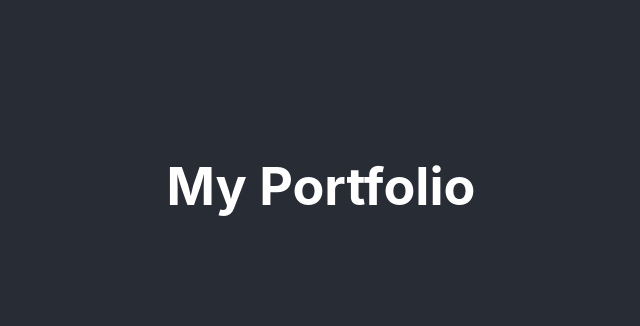
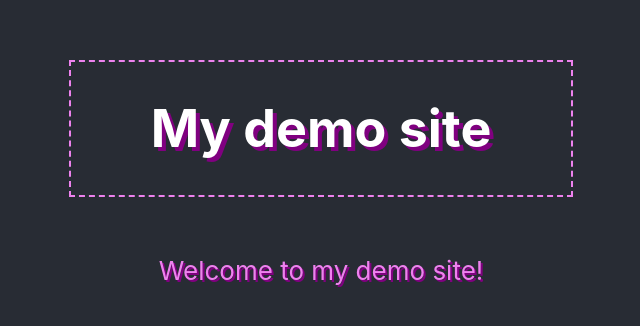
Before and after one commit to erfez/netlify-portfolio, a React (Create React App) app: page / in a window 1280 px wide. Shown: the part 214-540 px from the top of the page, without its empty margins (319-959 px from the left). Built offline with nearby package versions, Linux system fonts and the light colour scheme.

Commit message:
change it another time

```diff
--- a/src/App.css
+++ b/src/App.css
@@ -1,4 +1,12 @@
 .App {
+  background-color: #282c34;
+  min-height: 100vh;
+  display: flex;
+  flex-direction: column;
+  align-items: center;
+  justify-content: center;
+  font-size: calc(10px + 2vmin);
+  color: white;
   text-align: center;
 }
 
@@ -14,14 +22,15 @@
 }
 
 .App-header {
-  background-color: #282c34;
-  min-height: 100vh;
-  display: flex;
-  flex-direction: column;
-  align-items: center;
-  justify-content: center;
-  font-size: calc(10px + 2vmin);
-  color: white;
+  padding: 0 5rem;
+  border: 2px dashed violet;
+  text-shadow: 4px 4px purple;
+}
+
+.App-main {
+  margin-top: 2rem;
+  color: violet;
+  text-shadow: 2px 2px purple;
 }
 
 .App-link {
--- a/src/App.js
+++ b/src/App.js
@@ -1,11 +1,15 @@
-import './App.css';
+import "./App.css";
 
 function App() {
   return (
     <div className="App">
       <header className="App-header">
-        <h1>My Portfolio</h1>
+        <h1>My demo site</h1>
       </header>
+
+      <main className="App-main">
+        <p>Welcome to my demo site!</p>
+      </main>
     </div>
   );
 }
```
Also changed, not shown: 1 other file (tests, documents, lock files or other folders).
